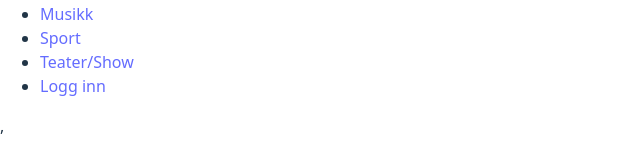
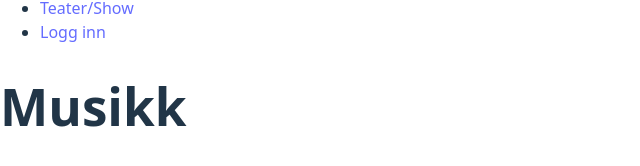
Before and after one commit to MirnaBuntic/UIN_eksamen, a React (Vite) app: page /category/musikk in a window 1280 px wide. Shown: the part 362-528 px from the top of the page, without its empty margins (0-640 px from the left). Built offline with nearby package versions, Linux system fonts and the light colour scheme; no server answers.

Commit message:
Made categoryPage with Ekrav

```diff
--- a/src/components/CategoryPage.jsx
+++ b/src/components/CategoryPage.jsx
@@ -3,5 +3,14 @@ import { useParams } from "react-router-dom";
 import categories from "./DataCategory";
 
 export default function CategoryPage () {
-  const { slug } = useParams
+  const { slug } = useParams ();
+
+  const category = categories.find((category) => category.slug === slug);
+  const categoryName = category ? category.name : "Ukjent kategori";
+
+  return (
+    <div>
+      <h1>{categoryName}</h1>
+    </div>
+  );
 }
```
